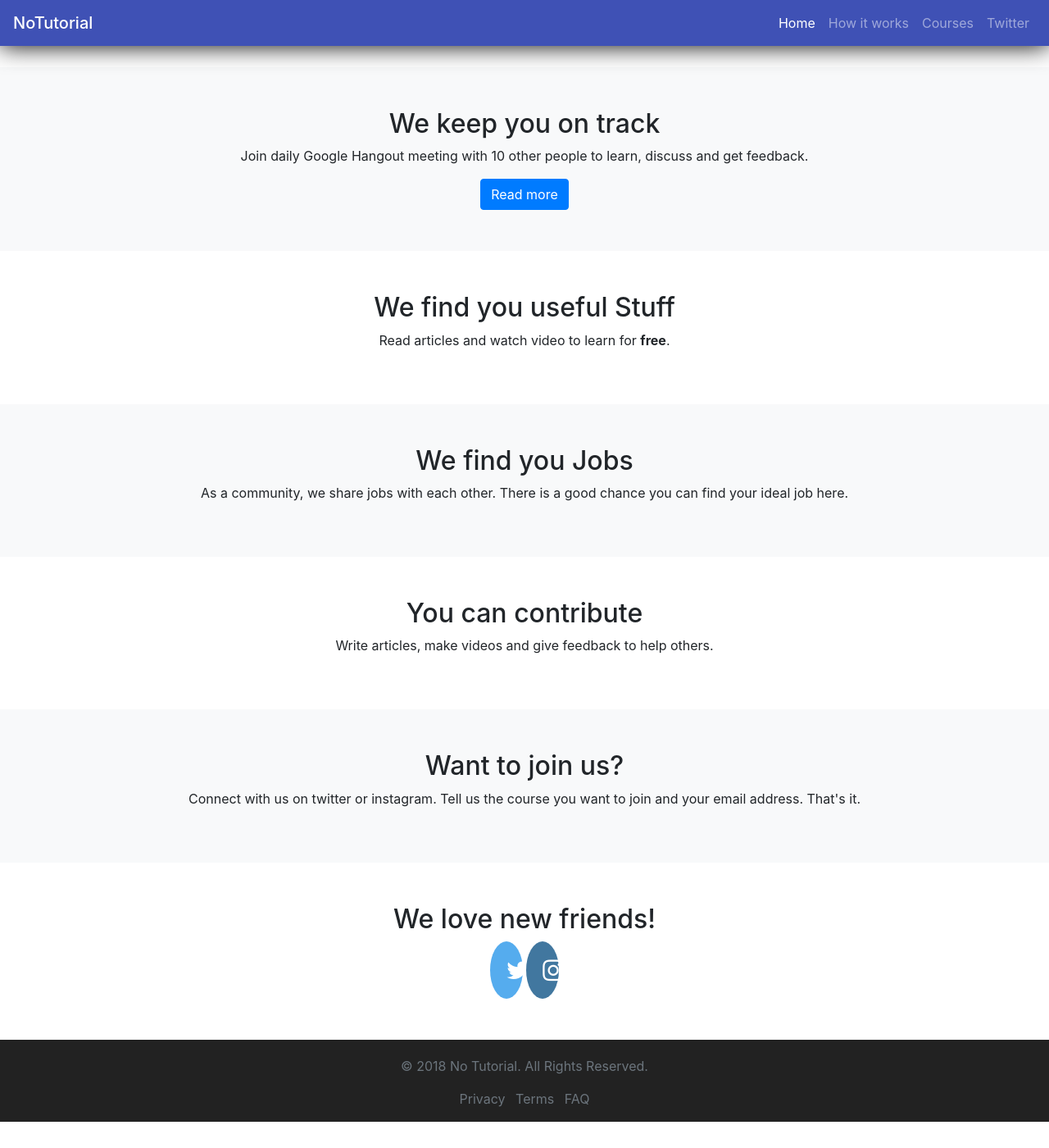
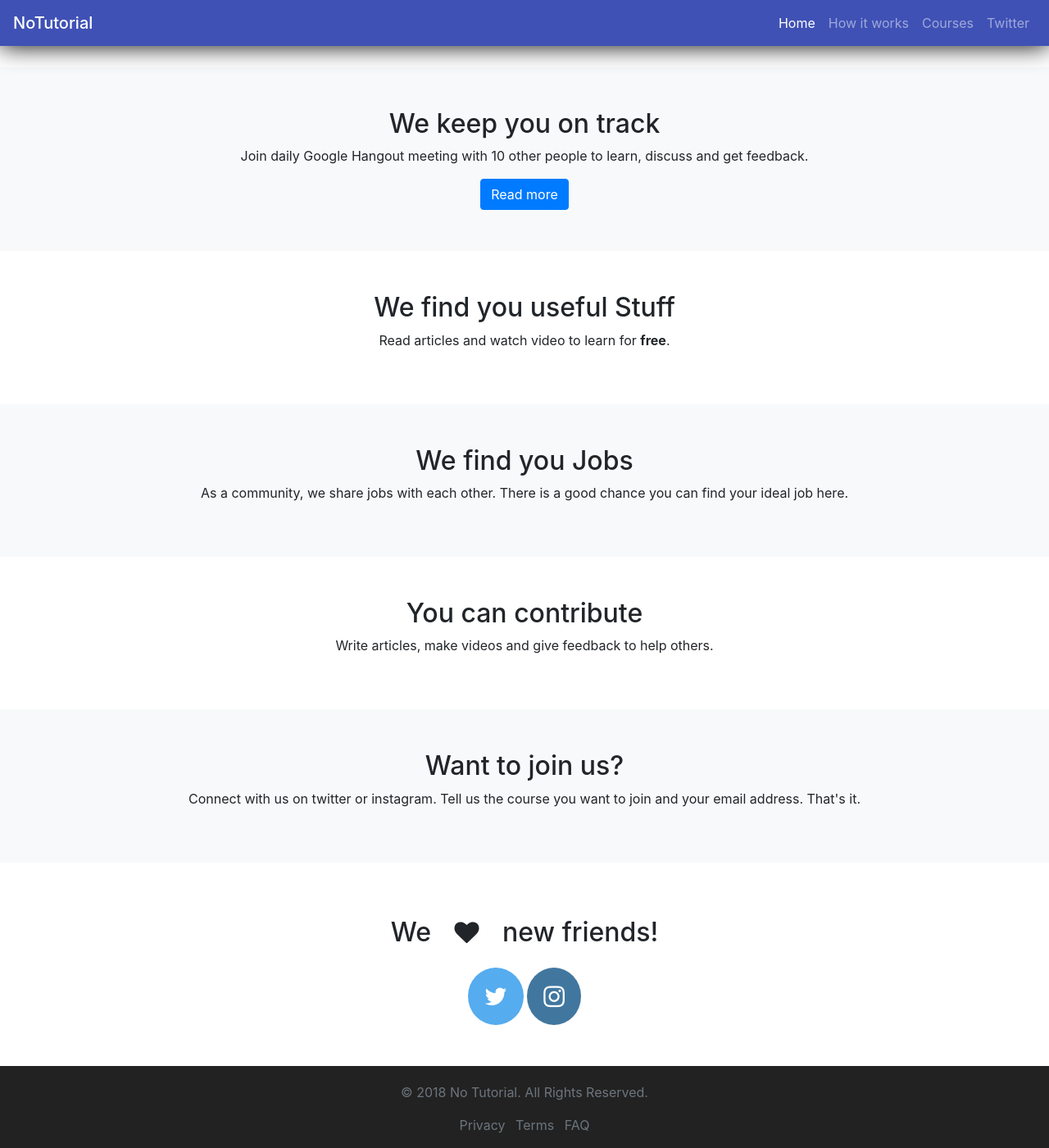
Before and after one commit to vikramtholia/no-tutorial, a Jekyll site: the page built from index.html, in a window 1280 px wide and 1400 px high, scrolled down 385 px. Shown: the whole window at 82% size. Built offline with Jekyll 4.4.1, drawn with Linux system fonts in a browser that asks for light colours; nearby versions of some CDN libraries; before the commit the page ends 1753 px from its top, so only the background shows below that.

Commit message:
added heart

```diff
--- a/index.html
+++ b/index.html
@@ -48,7 +48,7 @@ title: NoTutorial - Home
 </div>
 <div class="row" style="background-color: #FFFFFF; padding:50px 0;">
     <div class="col-sm text-center">
-        <p class="h2 text-center">We love new friends!</p>
+        <p class="h2 text-center">We <i class="fa fa-heart"></i> new friends!</p>
         <a href="https://twitter.com/@_notutorial" target="_blank" class="fa fa-twitter"></a>
         <a href="https://www.instagram.com/notutorial/" target="_blank" class="fa fa-instagram"></a>
     </div>
--- a/main.css
+++ b/main.css
@@ -2,7 +2,6 @@
 .fa {
     padding: 20px;
     font-size: 30px;
-    width: 30px;
     text-align: center;
     text-decoration: none;
     border-radius: 50%;
```
